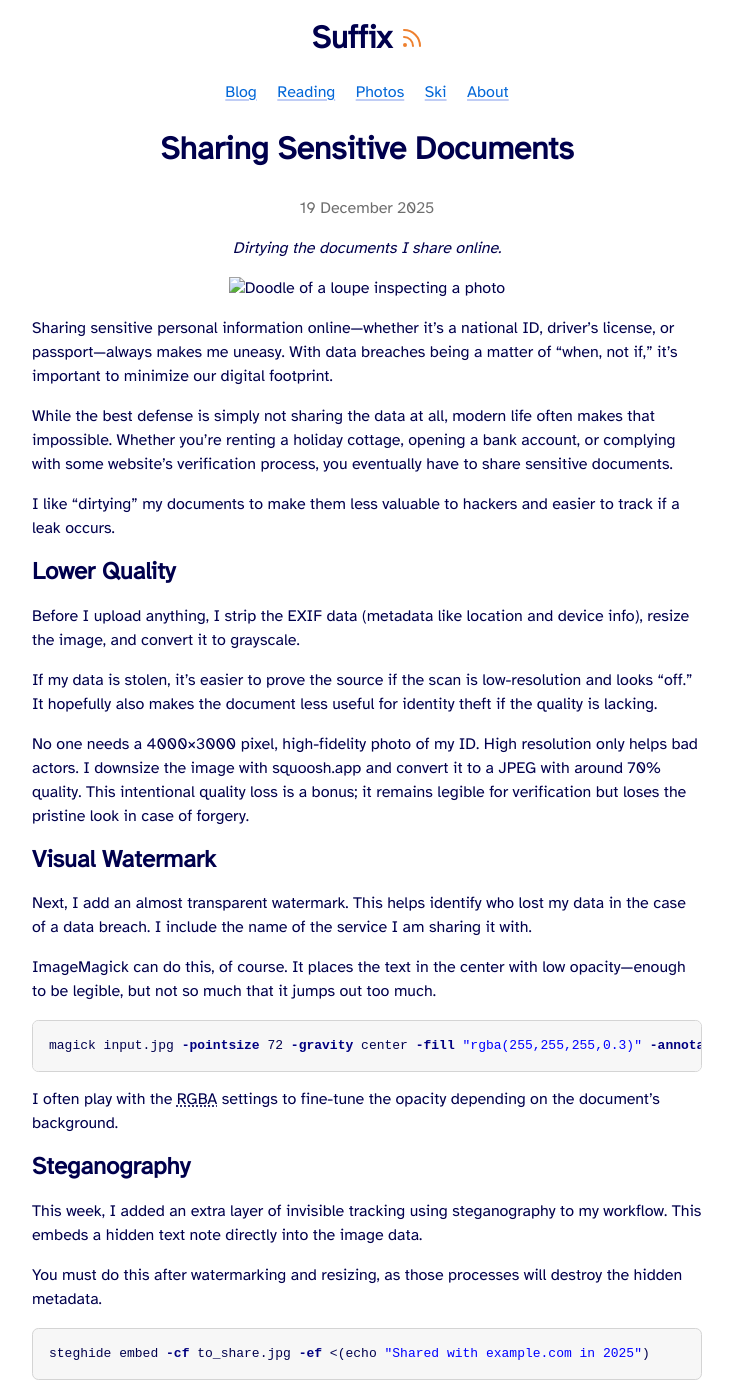
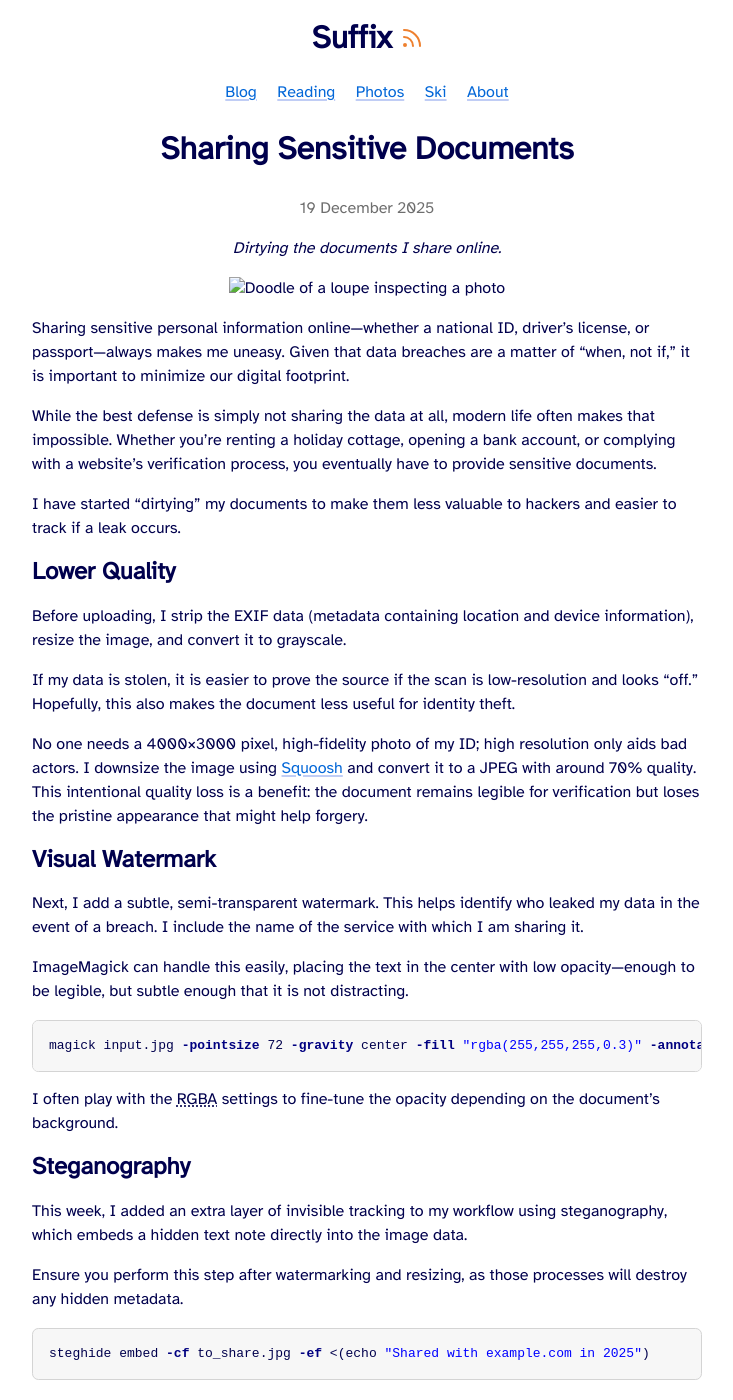
Before and after one commit to cimm/suffix, a Jekyll site: the page built from _posts/2025-12-19-dirtying-documents.html, in a window 1280 px wide and 1400 px high. Shown: the whole window, without its empty margins (273-1006 px from the left). Built offline with Jekyll 4.4.1, drawn with Linux system fonts in a browser that asks for light colours; some of the changed text lies outside the part shown.

Commit message:
Small copy improvements for the Dirtying Documents and 2025 Movie List articles

```diff
--- a/_posts/2025-12-19-dirtying-documents.html
+++ b/_posts/2025-12-19-dirtying-documents.html
@@ -12,25 +12,25 @@ description:     Dirtying the documents I share online.
   </picture>
 </figure>
 
-<p>Sharing sensitive personal information online—whether it’s a national ID, driver’s license, or passport—always makes me uneasy. With data breaches being a matter of “when, not if,” it’s important to minimize our digital footprint.</p>
+<p>Sharing sensitive personal information online—whether a national ID, driver’s license, or passport—always makes me uneasy. Given that data breaches are a matter of “when, not if,” it is important to minimize our digital footprint.</p>
 
-<p>While the best defense is simply not sharing the data at all, modern life often makes that impossible. Whether you’re renting a holiday cottage, opening a bank account, or complying with some website’s verification process, you eventually have to share sensitive documents.</p>
+<p>While the best defense is simply not sharing the data at all, modern life often makes that impossible. Whether you’re renting a holiday cottage, opening a bank account, or complying with a website’s verification process, you eventually have to provide sensitive documents.</p>
 
-<p>I like “dirtying” my documents to make them less valuable to hackers and easier to track if a leak occurs.</p>
+<p>I have started “dirtying” my documents to make them less valuable to hackers and easier to track if a leak occurs.</p>
 
 <h2>Lower Quality</h2>
 
-<p>Before I upload anything, I strip the EXIF data (metadata like location and device info), resize the image, and convert it to grayscale.</p>
+<p>Before uploading, I strip the EXIF data (metadata containing location and device information), resize the image, and convert it to grayscale.</p>
 
-<p>If my data is stolen, it’s easier to prove the source if the scan is low-resolution and looks “off.” It hopefully also makes the document less useful for identity theft if the quality is lacking.</p>
+<p>If my data is stolen, it is easier to prove the source if the scan is low-resolution and looks “off.” Hopefully, this also makes the document less useful for identity theft.</p>
 
-<p>No one needs a 4000×3000 pixel, high-fidelity photo of my ID. High resolution only helps bad actors. I downsize the image with squoosh.app and convert it to a JPEG with around 70% quality. This intentional quality loss is a bonus; it remains legible for verification but loses the pristine look in case of forgery.</p>
+<p>No one needs a 4000×3000 pixel, high-fidelity photo of my ID; high resolution only aids bad actors. I downsize the image using <a href="https://squoosh.app/" title="Image compressing tool">Squoosh</a> and convert it to a JPEG with around 70% quality. This intentional quality loss is a benefit: the document remains legible for verification but loses the pristine appearance that might help forgery.</p>
 
 <h2>Visual Watermark</h2>
 
-<p>Next, I add an almost transparent watermark. This helps identify who lost my data in the case of a data breach. I include the name of the service I am sharing it with.</p>
+<p>Next, I add a subtle, semi-transparent watermark. This helps identify who leaked my data in the event of a breach. I include the name of the service with which I am sharing it.</p>
 
-<p>ImageMagick can do this, of course. It places the text in the center with low opacity—enough to be legible, but not so much that it jumps out too much.</p>
+<p>ImageMagick can handle this easily, placing the text in the center with low opacity—enough to be legible, but subtle enough that it is not distracting.</p>
 
 {% highlight bash %}
 magick input.jpg -pointsize 72 -gravity center -fill "rgba(255,255,255,0.3)" -annotate 0 "EXAMPLE.COM" to_share.jpg
@@ -40,9 +40,9 @@ magick input.jpg -pointsize 72 -gravity center -fill "rgba(255,255,255,0.3)" -an
 
 <h2>Steganography</h2>
 
-<p>This week, I added an extra layer of invisible tracking using steganography to my workflow. This embeds a hidden text note directly into the image data.</p>
+<p>This week, I added an extra layer of invisible tracking to my workflow using steganography, which embeds a hidden text note directly into the image data.</p>
 
-<p>You must do this after watermarking and resizing, as those processes will destroy the hidden metadata.</p>
+<p>Ensure you perform this step after watermarking and resizing, as those processes will destroy any hidden metadata.</p>
 
 {% highlight bash %}
 steghide embed -cf to_share.jpg -ef <(echo "Shared with example.com in 2025")
@@ -62,11 +62,11 @@ steghide extract -sf to_share.jpg -xf extract.txt
 
 <h2>Reality Check</h2>
 
-<p>It is important to note that these methods are not waterproof:</p>
+<p>It is important to acknowledge that these methods are not foolproof:</p>
 
 <ul>
-  <li>Steganography is fragile; if the receiving website automatically resizes my upload, the hidden note is gone.</li>
+  <li>Steganography is fragile; if the receiving website automatically resizes the upload, the hidden note will be lost.</li>
   <li>Watermarks can, of course, be manually edited out.</li>
 </ul>
 
-<p>However, these steps provide me some peace of mind. By adding layers of friction, my data is that little harder to use for automated identity theft.</p>
+<p>However, these steps provide me with peace of mind. By adding layers of friction, I make my data incrementally harder to use for automated identity theft.</p>
--- a/_posts/2026-01-08-movies-watched-2025.html
+++ b/_posts/2026-01-08-movies-watched-2025.html
@@ -195,7 +195,7 @@ movies:
     released: 1994
 ---
 
-<p>As the new year begins, it’s the time to look back. This year, I was reminded by <a href="https://lazybea.rs/movies-2025/" title="Movies of 2025 list by @hyde">@hyde</a>’s post that I noted down each of the movies I watched in 2025. Many of the films were rewatches that I enjoyed with the kids. While some were fantastic—<a href="https://www.themoviedb.org/movie/496243" title="Parasite @ TMDB">Parasite</a> being my favorite—and others simply acceptable, some of the sequels were a waste of time.</p>
+<p>As a new year begins, I look back. This year, <a href="https://lazybea.rs/movies-2025/" title="Movies of 2025 list by @hyde">@hyde</a>’s post inspired me to track my 2025 watches. Many films were rewatches I enjoyed with the kids. While some were fantastic—<a href="https://www.themoviedb.org/movie/496243" title="Parasite @ TMDB">Parasite</a> stands out as my favorite—some sequels felt like a waste of time.</p>
 
 <table style="width:100%">
   <thead>
```
Also changed, not shown: other parts of _posts/2026-01-08-movies-watched-2025.html (+2 -2 lines).
